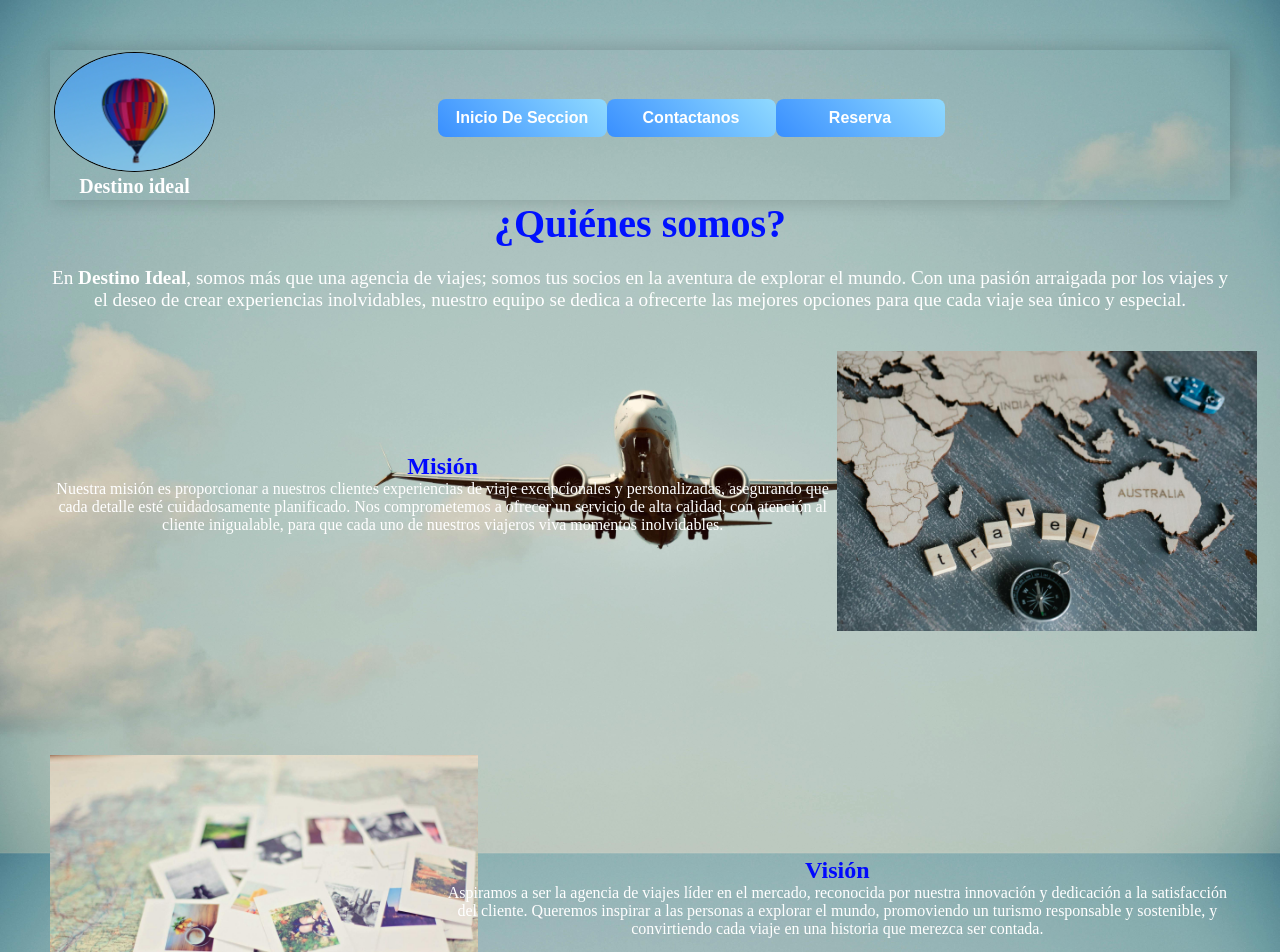
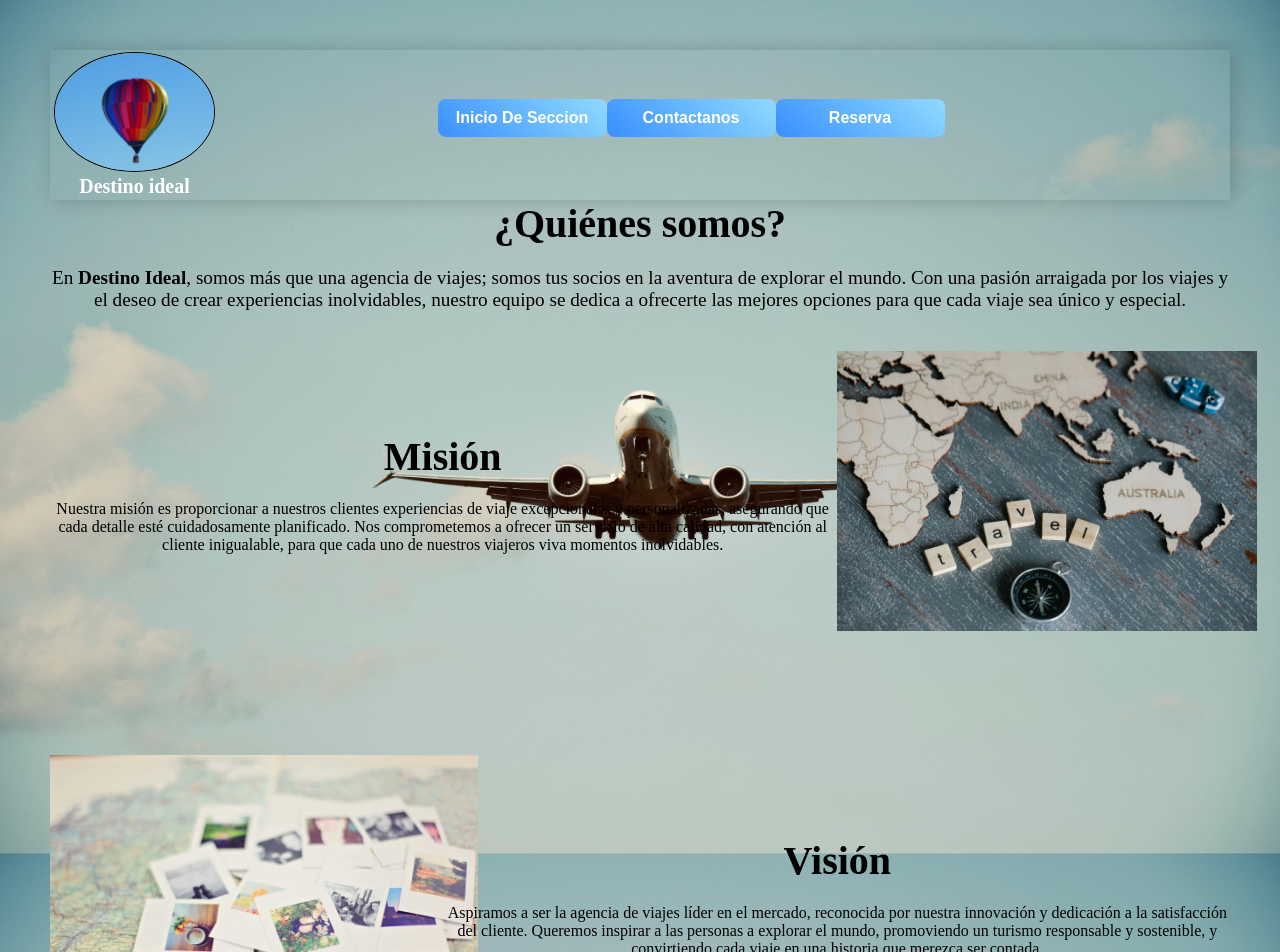
Before and after one commit to cronos200/destino_ideal_react, a React (Vite) app: page / in a window 1280 px wide. Shown: the top 952 px of the page. Built offline with nearby package versions, Linux system fonts and the light colour scheme.

Commit message:
cambios de color en quienes somos

```diff
--- a/src/components/QuienesSomos.jsx
+++ b/src/components/QuienesSomos.jsx
@@ -20,7 +20,7 @@ function QuinesSomos() {
 
       <div className="mision">
         <div className="texto-mision">
-          <h2>Misión</h2>
+          <h2 className="titulo">Misión</h2>
           <p>
             Nuestra misión es proporcionar a nuestros clientes experiencias de
             viaje excepcionales y personalizadas, asegurando que cada detalle
@@ -41,7 +41,7 @@ function QuinesSomos() {
           <img src={imagen2} alt="mapa con diferentes fotografias" />
         </div>
         <div className="texto-vision">
-          <h2>Visión</h2>
+          <h2 className="titulo">Visión</h2>
           <p>
             Aspiramos a ser la agencia de viajes líder en el mercado, reconocida
             por nuestra innovación y dedicación a la satisfacción del cliente.
--- a/src/components/quienesSomos.css
+++ b/src/components/quienesSomos.css
@@ -1,7 +1,7 @@
 .quienes-somos-container {
     background-size: cover;
     background-position: center;
-    color: rgb(255, 255, 255); /* Cambia el color del texto si es necesario */
+    color: rgb(0, 0, 0); /* Cambia el color del texto si es necesario */
     padding: 50px;
     text-align: center; /* Centra el título */
 }
@@ -9,7 +9,7 @@
 .titulo {
     font-size: 2.5em;
     margin-bottom: 20px;
-    color: rgb(0, 17, 255);
+    color: rgb(0, 0, 0);
 }
 
 .descripcion {
--- a/src/index.css
+++ b/src/index.css
@@ -36,5 +36,5 @@ body {
 .panel-control-aside nav ul li {
   width: 80%;
   height: 50px;
-  background-color: white;
+  background-color: rgb(0, 0, 0);
 }
```
